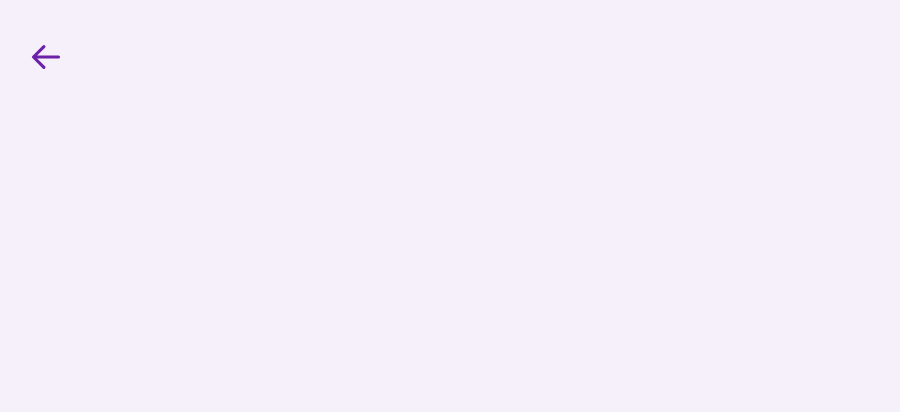
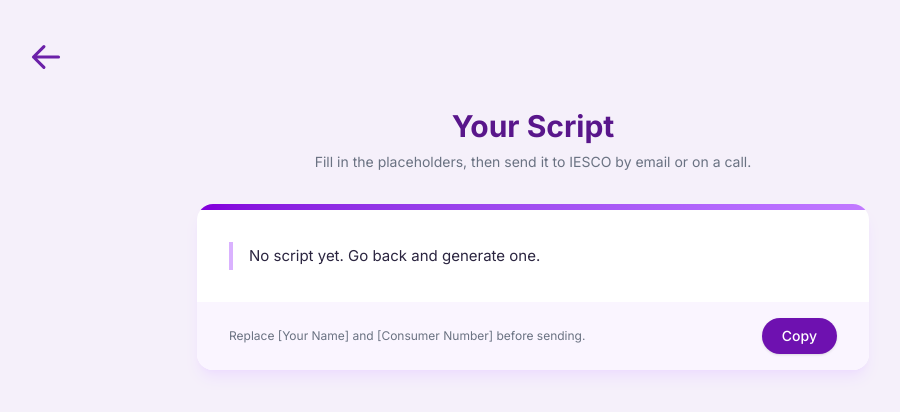
Before and after one commit to mahnoorseemab/WattWise, a React (Vite) app: page /scriptPage in a window 1280 px wide. Shown: the top 412 px of the page, without its empty margins (107-1007 px from the left). Built offline with nearby package versions, Linux system fonts and the light colour scheme.

Commit message:
Round off the numbers

```diff
--- a/api/script.js
+++ b/api/script.js
@@ -80,11 +80,18 @@ export default async function handler(req, res) {
                 thinking_level: "low"
             }
         })
+        console.timeEnd("gemini")
         console.log(finalScript)
+        return res.status(200).json({ script: finalScript.output_text })
     }
     catch (error) {
-        console.log(error)
+        console.log(error.status, error.message)
+        if (error.status === 429) {
+            return res.status(429).json({ error: "Daily limit reached. Please try again later." })
+        }
+        if (error.status === 503) {
+            return res.status(503).json({ error: "The AI service is busy. Please try again in a minute." })
+        }
+        return res.status(500).json({ error: "Something went wrong. Please try again later" })
     }
-    console.timeEnd("gemini")
-    return res.status(200).json({ finalScript })
 }
--- a/src/components/Form.jsx
+++ b/src/components/Form.jsx
@@ -1,7 +1,7 @@
 import { useState } from "react"
 import Arrow from "../assets/LeftArrow.svg"
 import { Link, useNavigate } from "react-router-dom"
-import { findRate, compareAmount } from "../utils/calculateOverCharge"
+import { findRate, compareAmount } from "../utils/calculateOverCharge.js"
 import useResultStore from "../store/useResultStore"
 
 const Form = () => {
--- a/src/components/ResultPage.jsx
+++ b/src/components/ResultPage.jsx
@@ -6,6 +6,7 @@ import RightArrow from "../assets/RightArrow.svg"
 const ResultPage = () => {
     let displayResult = useResultStore((state) => state.result)
     let inputResult = useResultStore((state) => state.inputData)
+    let sendScript = useResultStore((state) => state.setScript)
     let navigate = useNavigate()
     let content;
     let generateScript;
@@ -53,7 +54,7 @@ const ResultPage = () => {
 
                 <div className="grid grid-cols-2 gap-4">
                     <div className="flex flex-col gap-1 rounded-xl border border-purple-200 bg-white p-4">
-                        <span className="text-xs text-gray-600">Your Electric Charges</span>
+                        <span className="text-xs text-gray-600">User Electric Charges</span>
                         <span className="text-xl font-semibold text-deep-purple">
                             Rs. {displayResult.userElectricCharges}
                         </span>
@@ -90,12 +91,20 @@ const ResultPage = () => {
                 body: JSON.stringify(scriptData)//convert obj into JSON Text
             })
             if (response.ok) {
+                const scriptContent = await response.json()//convert JSON Text into obj
+                const getScriptContent = scriptContent.script
+                sendScript(getScriptContent)
+                console.log(scriptContent)
                 navigate("/scriptPage")
-            } else {
+            } else if (response.status === 400) {
                 console.log("Wrong data!")
+            } else if (response.status === 429) {
+                console.log("Daily limit reached. Please try again later.")
+            } else if (response.status === 503) {
+                console.log("The AI service is busy. Please try again in a minute.")
+            } else if (response.status === 500) {
+                console.log("Something went wrong. Please try again later")
             }
-            const script = await response.json()//convert JSON Text into obj
-            console.log(script)
         }
         {
             if (displayResult.difference > 0) {
--- a/src/components/ScriptPage.jsx
+++ b/src/components/ScriptPage.jsx
@@ -1,12 +1,43 @@
 import Arrow from "../assets/LeftArrow.svg"
 import { Link } from "react-router-dom"
+import useResultStore from "../store/useResultStore"
 
 const ScriptPage = () => {
+  const receiveScript = useResultStore((state) => state.script)
+
   return (
     <div className="bg-background relative min-h-screen px-4 pb-16 pt-24">
       <Link to="/resultPage" className="absolute left-[10%] top-8">
         <img src={Arrow} title="Back" alt="Back" />
       </Link>
+
+      <div className="mx-auto max-w-2xl">
+        <div className="text-center">
+          <h1 className="mt-3 text-3xl font-bold text-purple-900">Your Script</h1>
+          <p className="mt-2 text-sm text-gray-500">
+            Fill in the placeholders, then send it to IESCO by email or on a call.
+          </p>
+        </div>
+
+        <div className="mt-8 overflow-hidden rounded-2xl bg-white shadow-lg shadow-purple-200/60">
+          <div className="h-1.5 bg-gradient-to-r from-purple-700 to-purple-400" />
+
+          <div className="p-6 sm:p-8">
+            <p className="whitespace-pre-line border-l-4 border-purple-300 pl-4 text-[15px] leading-7 text-[#2b2540]">
+              {receiveScript || "No script yet. Go back and generate one."}
+            </p>
+          </div>
+
+          <div className="flex items-center justify-between gap-3 bg-purple-50 px-6 py-4 sm:px-8">
+            <p className="text-xs text-gray-500">
+              Replace [Your Name] and [Consumer Number] before sending.
+            </p>
+            <button className="rounded-full bg-purple-800 px-5 py-2 text-sm font-medium text-white shadow transition hover:bg-purple-700 active:scale-95 hover:cursor-pointer">
+              Copy
+            </button>
+          </div>
+        </div>
+      </div>
     </div>
   )
 }
--- a/src/store/useResultStore.js
+++ b/src/store/useResultStore.js
@@ -8,7 +8,8 @@ const useResultStore = create(
             result: null,
             inputData: null,
             userResult: (data) => set({ result: data }),
-            inputs: (tenureAmount) => set({ inputData: tenureAmount })
+            inputs: (tenureAmount) => set({ inputData: tenureAmount }),
+            setScript: (getScriptContent) => set({ script: getScriptContent })
         }),
         {
             name: "resultStorage",
--- a/src/utils/calculateOvercharge.js
+++ b/src/utils/calculateOverCharge.js
@@ -8,8 +8,12 @@ export function findRate(userUnit, userCategory) {
 }
 
 export function compareAmount(userUnit, userElectricCharges, rate) {
-    let estimatedAmount = userUnit * rate
-    let difference = userElectricCharges - estimatedAmount
+    let rawEstimatedAmount = userUnit * rate
+    let estimatedAmount = Math.round(rawEstimatedAmount * 100) / 100 //to roundoff the numbers
+    let rawDifference = userElectricCharges - rawEstimatedAmount
+    let difference = Math.round(rawDifference * 100) / 100
+
+
     return {
         userElectricCharges: userElectricCharges,
         userUnits: userUnit,
```
